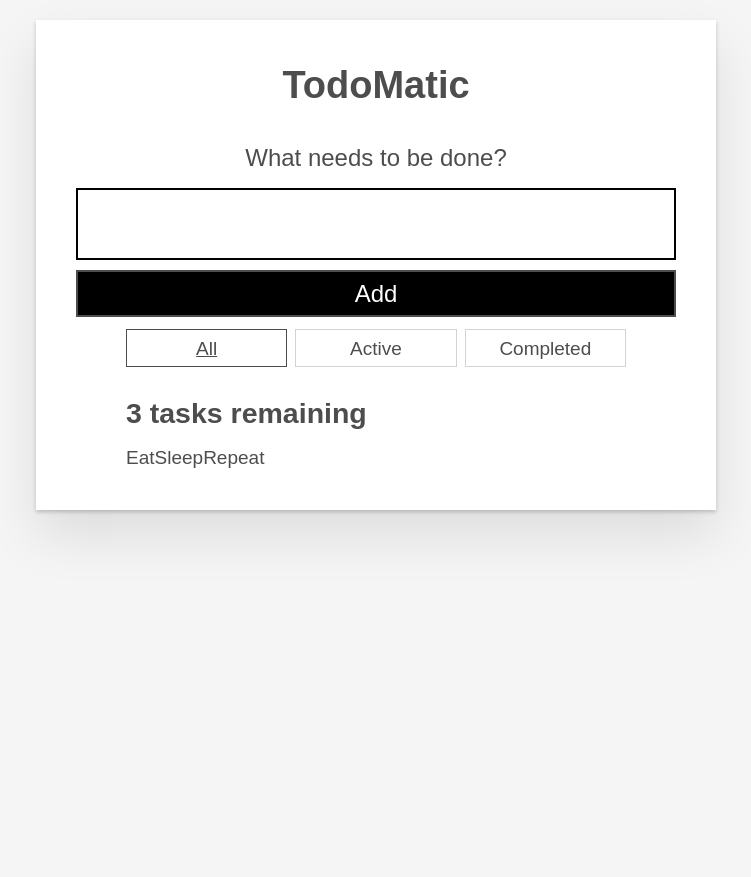
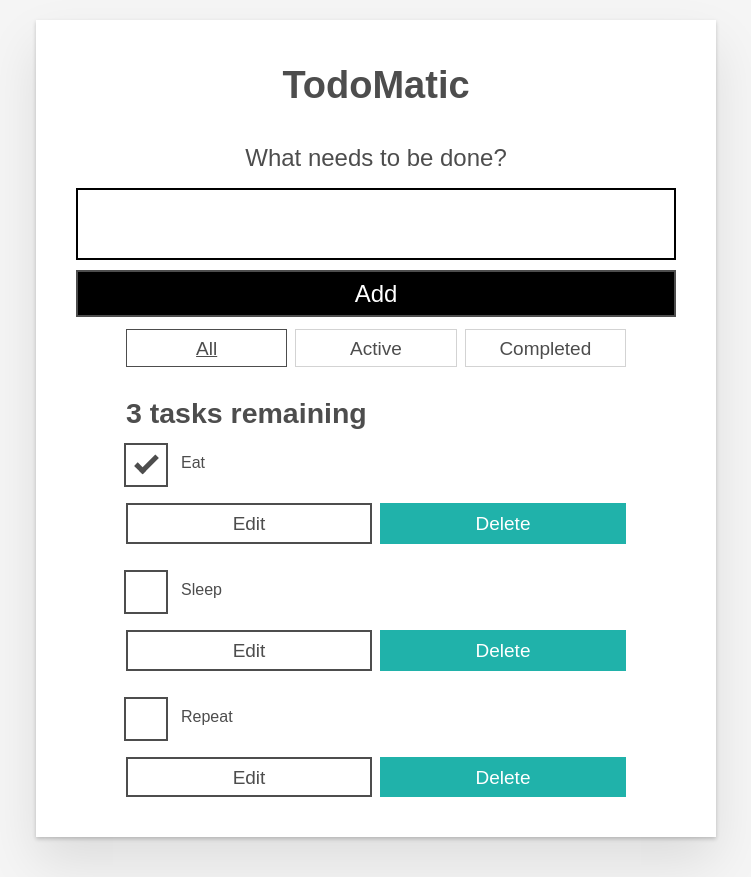
Before and after one commit to Ranidhumma/React_Todo_List, a React (Create React App) app: page / in a window 1280 px wide. Shown: the whole page, without its empty margins (264-1015 px from the left). Before the commit the page ends 800 px from the top, so only its background shows below. Built offline with nearby package versions, Linux system fonts and the light colour scheme.

Commit message:
[Rani]Add. code for Form and FilterButton Js component

```diff
--- a/src/App.js
+++ b/src/App.js
@@ -3,11 +3,16 @@ import TodoList from './component/TodoList';
 
 function App(props) {
 
-  // const taskList = props.tasks.map(task => (
-  //   <TodoList id={task.id} name={task.name} completed={task.completed} />
-  // ));
 
-  const taskList = props.tasks?.map(task => task.name);
+  const taskList = props.tasks.map(task => (
+    <TodoList
+      id={task.id}
+      name={task.name}
+      completed={task.completed}
+      key={task.id}
+    />
+  )
+);
 
 
   return (
```
Also changed, not shown: src/component/FilterButton.js (added, +13 -0 lines), src/component/Form.js (added, +25 -0 lines).
